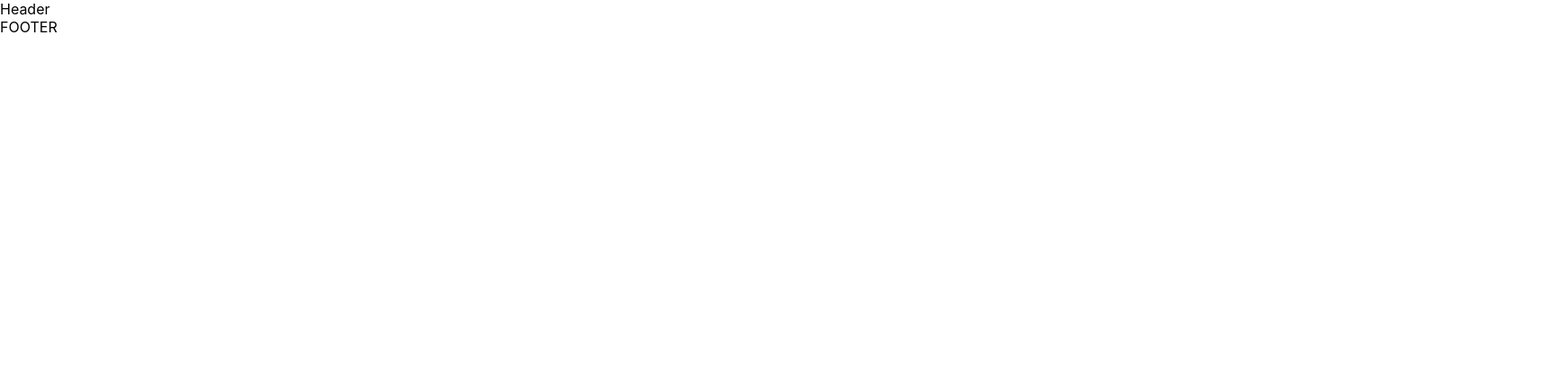
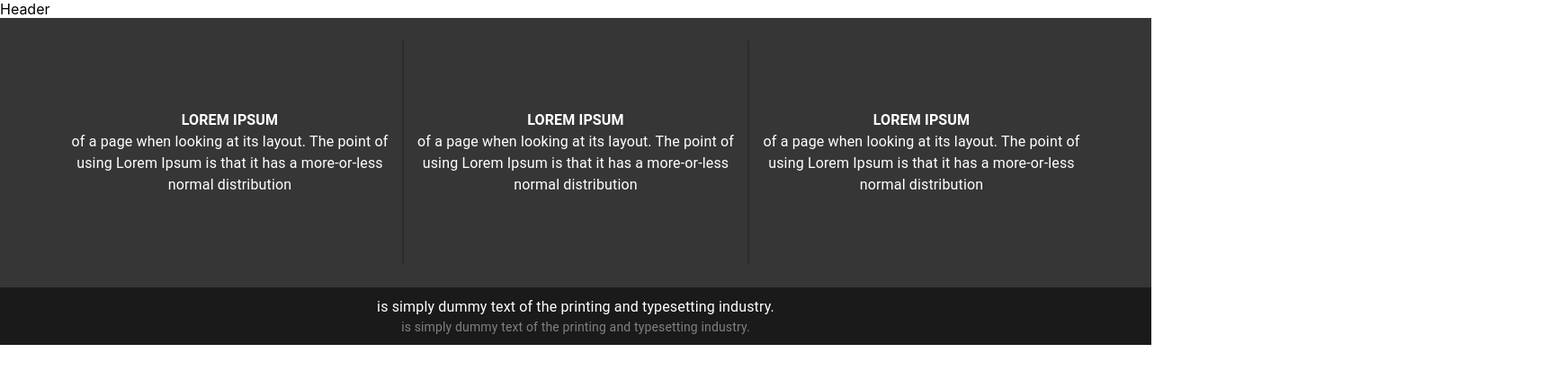
Before and after one commit to tecnoher/mig, a React (Create React App) app: page / in a window 1280 px wide. Shown: the top 422 px of the page at 90% size, 1731 px wide, since content can reach past the window. Built offline with nearby package versions, Linux system fonts and the light colour scheme.

Commit message:
WIP Footer

```diff
--- /dev/null
+++ b/src/components/Footer/FooterCard.tsx
@@ -0,0 +1,32 @@
+import { Box, Typography } from "@material-ui/core";
+import { useStyles } from "./styles";
+import { FC } from "react";
+
+interface FooterCardProps {
+  title: string;
+  description: string;
+}
+
+const FooterCard = ({ title, description }: FooterCardProps) => {
+  const classes = useStyles();
+  return (
+    <Box className={classes.footerContent}>
+      <Typography
+        variant="body1"
+        color="initial"
+        className={classes.footerHeaderText}
+      >
+        {title}
+      </Typography>
+      <Typography
+        variant="body1"
+        color="initial"
+        className={classes.footerBodyText}
+      >
+        {description}
+      </Typography>
+    </Box>
+  );
+};
+
+export default FooterCard;
--- a/src/components/Footer/index.tsx
+++ b/src/components/Footer/index.tsx
@@ -1,18 +1,54 @@
+import { Grid } from "@material-ui/core";
+import { Container, Typography } from "@mui/material";
+import Box from "@mui/material/Box";
+import Divider from "@mui/material/Divider";
 import React from "react";
-import { useStyles } from './styles'
-
-/* interface FooterProps {
-} */
+import FooterCard from "./FooterCard";
+import { useStyles } from "./styles";
 
 //const Footer: React.FC<FooterProps> = (props) => {
 const Footer: React.FC = (props) => {
-  const classes = useStyles()
+  const classes = useStyles();
 
   return (
-      <footer className={classes.footer}>
-        FOOTER
-      </footer>
-  )
-}
+    <footer className={classes.footer}>
+      <Container>
+        <Box className={classes.mainCardsContainer}>
+          <FooterCard
+            title="LOREM IPSUM"
+            description="of a page when looking at its layout. The point
+of using Lorem Ipsum is that it has a more-or-less
+normal distribution"
+          />
+          <Box className={classes.divider} />
+          <FooterCard
+            title="LOREM IPSUM"
+            description="of a page when looking at its layout. The point
+of using Lorem Ipsum is that it has a more-or-less
+normal distribution"
+          />
+          <Box className={classes.divider}></Box>
+          <FooterCard
+            title="LOREM IPSUM"
+            description="of a page when looking at its layout. The point
+of using Lorem Ipsum is that it has a more-or-less
+normal distribution"
+          />
+        </Box>
+      </Container>
+      <Box className={classes.underFooter}>
+        <Typography variant="body1" className={classes.underFooterMainText}>
+          is simply dummy text of the printing and typesetting industry.
+        </Typography>
+        <Typography
+          variant="body2"
+          className={classes.underFooterSecondaryText}
+        >
+          is simply dummy text of the printing and typesetting industry.
+        </Typography>
+      </Box>
+    </footer>
+  );
+};
 
-export { Footer }
+export { Footer };
--- a/src/components/Footer/styles.ts
+++ b/src/components/Footer/styles.ts
@@ -2,144 +2,57 @@ import { makeStyles } from "@material-ui/core/styles";
 import { isAbsolute } from "path";
 
 const useStyles = makeStyles({
-  footer: { width: "1731px", height: "431px", position: "absolute" },
-  rectangle6: { backgroundColor: "#363636", height: "364px", width: "1730px" },
-  rectangle12: { backgroundColor: "#1a1a1a", height: "67px", width: "1728px" },
-  loremipsum: {
-    color: "#ffffff",
-    textAlign: "left",
-    verticalAlign: "text-top",
-    fontSize: "14px",
-    fontFamily: "Inter",
-    lineHeight: "auto",
-    borderStyle: "hidden",
-    outline: "none",
-    left: "380px",
-    top: "143px",
-    position: "absolute",
-    width: "98px",
+  footer: {
+    backgroundColor: "#363636",
   },
-  loremipsum2: {
-    color: "#ffffff",
-    textAlign: "left",
-    verticalAlign: "text-top",
-    fontSize: "14px",
-    fontFamily: "Inter",
-    left: "1270px",
-    top: "3670px",
-    width: "98px",
-    height: "17px",
-    position: "absolute",
-    lineHeight: "auto",
-    borderStyle: "hidden",
-    outline: "none",
+  mainCardsContainer: {
+    minHeight: "300px",
+    display: "flex",
+    alignItems: "center",
+    justifyContent: "space-evenly",
+    "@media (max-width: 780px)": {
+      flexDirection: "column",
+      gap: 10,
+      padding: "20px 0px",
+    },
   },
-  issimplydummytextoftheprintingandtypesettingindustry: {
-    color: "#ffffff",
+  footerContent: {
+    display: "flex",
+    flexDirection: "column",
+    width: "35%",
     textAlign: "center",
-    verticalAlign: "text-top",
-    fontSize: "11px",
-    fontFamily: "Inter",
-    left: "717px",
-    top: "3904px",
-    width: "319px",
-    height: "13px",
-    position: "absolute",
-    lineHeight: "auto",
-    borderStyle: "hidden",
-    outline: "none",
+    "@media (max-width: 780px)": {
+      width: "80%",
+      textAlign: "left",
+    },
   },
-  issimplydummytextoftheprintingandtypesettingindustry_2: {
-    color: "#ffffff",
+  footerHeaderText: {
+    fontWeight: "bold",
+    color: "white",
+    "@media (max-width: 780px)": {
+      marginBottom: 15,
+    },
+  },
+  footerBodyText: {
+    color: "white",
+  },
+  divider: {
+    height: 250,
+    width: 1.6,
+    backgroundColor: "#2C2C2C",
+    "@media (max-width: 780px)": {
+      height: 1.6,
+      width: 400,
+    },
+  },
+  underFooter: {
+    backgroundColor: "#1A1A1A",
+    padding: "10px 0px",
+    width: "100%",
     textAlign: "center",
-    verticalAlign: "text-top",
-    fontSize: "10px",
-    fontFamily: "Inter",
-    left: "733px",
-    top: "3920px",
-    width: "286px",
-    height: "12px",
-    position: "absolute",
-    lineHeight: "auto",
-    borderStyle: "hidden",
-    outline: "none",
   },
-  line62: {
-    width: "196px",
-    transform: "rotate(-91deg)",
-    border: "1px solid #222222",
-    top: "3619px",
-    left: "660px",
-    position: "absolute",
-  },
-  line63: {
-    width: "196px",
-    transform: "rotate(-91deg)",
-    border: "1px solid #222222",
-    top: "3616px",
-    left: "1109px",
-    position: "absolute",
-  },
-  ofapagewhenlookingatitslayout_thepointofusingloremipsumisthatithasamore_or_lessnormaldistribution: {
-    color: "#ffffff",
-    textAlign: "center",
-    verticalAlign: "text-top",
-    fontSize: "14px",
-    fontFamily: "Inter",
-    left: "275px",
-    top: "3703px",
-    width: "333px",
-    height: "51px",
-    position: "absolute",
-    lineHeight: "auto",
-    borderStyle: "hidden",
-    outline: "none",
-  },
-  loremipsum4: {
-    color: "#ffffff",
-    textAlign: "left",
-    verticalAlign: "text-top",
-    fontSize: "14px",
-    fontFamily: "Inter",
-    left: "836px",
-    top: "3667px",
-    width: "98px",
-    height: "17px",
-    position: "absolute",
-    lineHeight: "auto",
-    borderStyle: "hidden",
-    outline: "none",
-  },
-  ofapagewhenlookingatitslayout_thepointofusingloremipsumisthatithasamore_or_lessnormaldistribution2: {
-    color: "#ffffff",
-    textAlign: "center",
-    verticalAlign: "text-top",
-    fontSize: "14px",
-    fontFamily: "Inter",
-    left: "718px",
-    top: "3700px",
-    width: "333px",
-    height: "51px",
-    position: "absolute",
-    lineHeight: "auto",
-    borderStyle: "hidden",
-    outline: "none",
-  },
-  ofapagewhenlookingatitslayout_thepointofusingloremipsumisthatithasamore_or_lessnormaldistribution3: {
-    color: "#ffffff",
-    textAlign: "center",
-    verticalAlign: "text-top",
-    fontSize: "14px",
-    fontFamily: "Inter",
-    left: "1161px",
-    top: "3703px",
-    width: "333px",
-    height: "51px",
-    position: "absolute",
-    lineHeight: "auto",
-    borderStyle: "hidden",
-    outline: "none",
-  },
+  underFooterMainText: { color: "white" },
+  underFooterSecondaryText: { color: "gray" },
 });
 
 export { useStyles };
```
